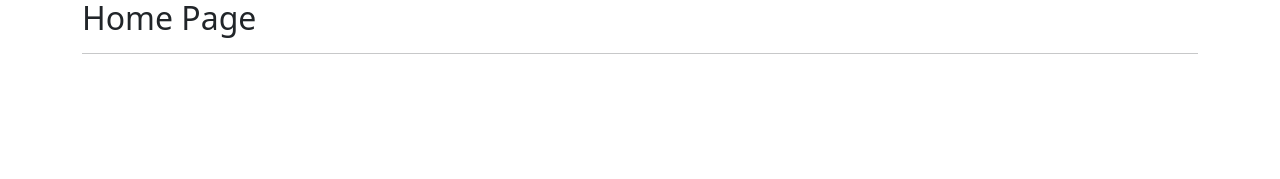
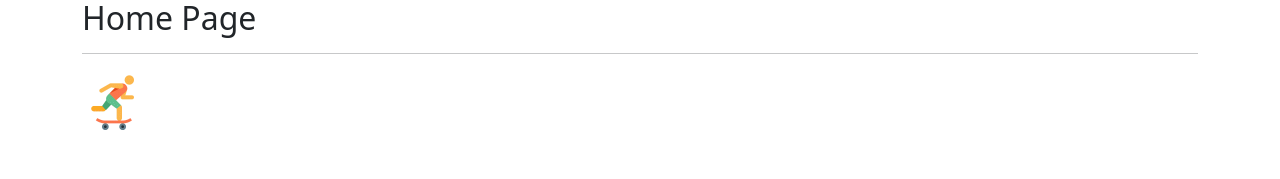
Before and after one commit to HsiaoHungWang/vue-app2024, a Vue app: page / in a window 1280 px wide. Shown: the part 121-300 px from the top of the page. Built offline with nearby package versions, Linux system fonts and the light colour scheme.

Commit message:
CSS 的 transform transition

```diff
--- a/src/App.vue
+++ b/src/App.vue
@@ -38,6 +38,7 @@ import EventModifiers from './components/EventModifiers.vue';
         <div>
             <!-- <DirectiveComponent></DirectiveComponent>
      <EventModifiers></EventModifiers> -->
+            <img class="img1" src="/images/loading.gif" alt="loading" />
         </div>
 
 
@@ -61,5 +62,20 @@ import EventModifiers from './components/EventModifiers.vue';
 </template>
 
 <style scoped>
-h2{color:green}
+h2 {
+    color: green
+}
+
+.img1 {
+    /* scaleX(-1) rotate(180deg); */
+    transform: translateX(0px) rotate(0deg);
+    opacity: 1;
+}
+
+.img1:hover {
+    transform: translateX(300px) rotate(360deg);
+    opacity: 0;
+
+    transition: all 3s;
+}
 </style>
```
Lines whose indentation alone changed are shown as unchanged.
